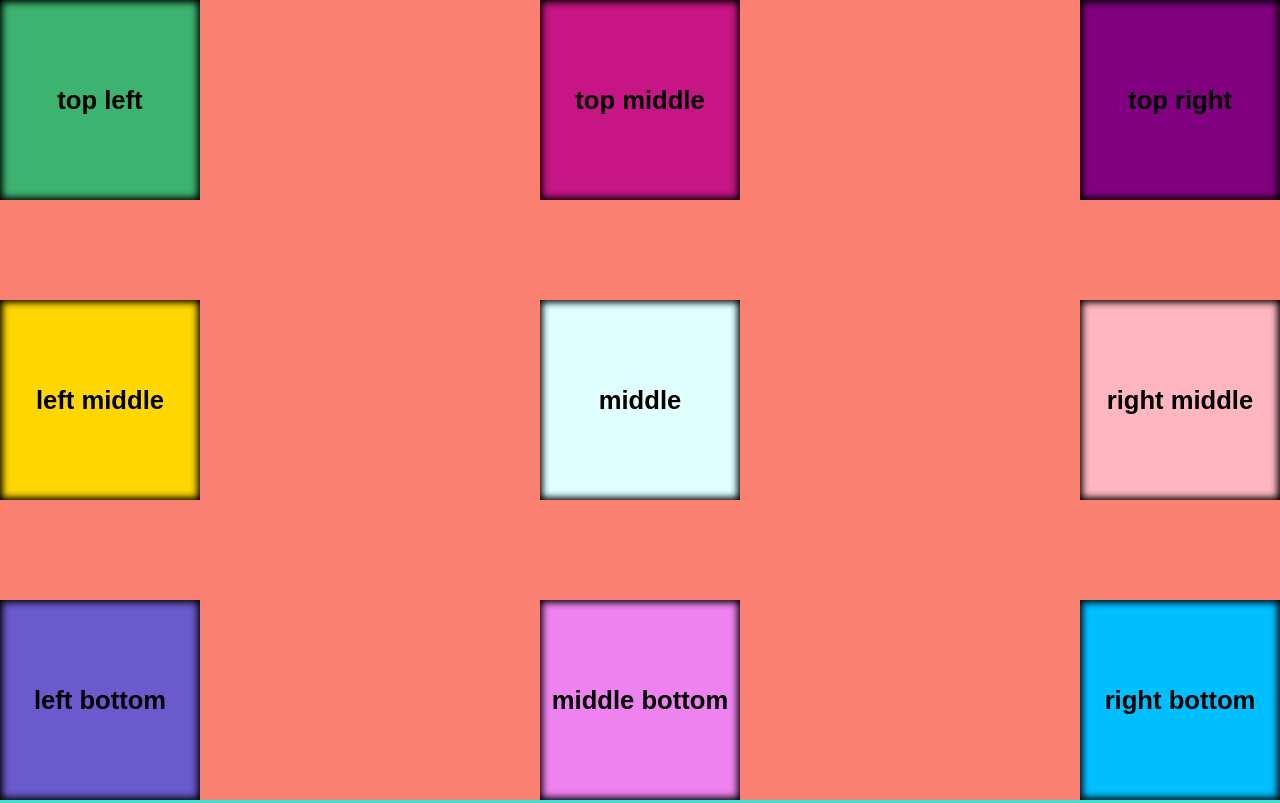
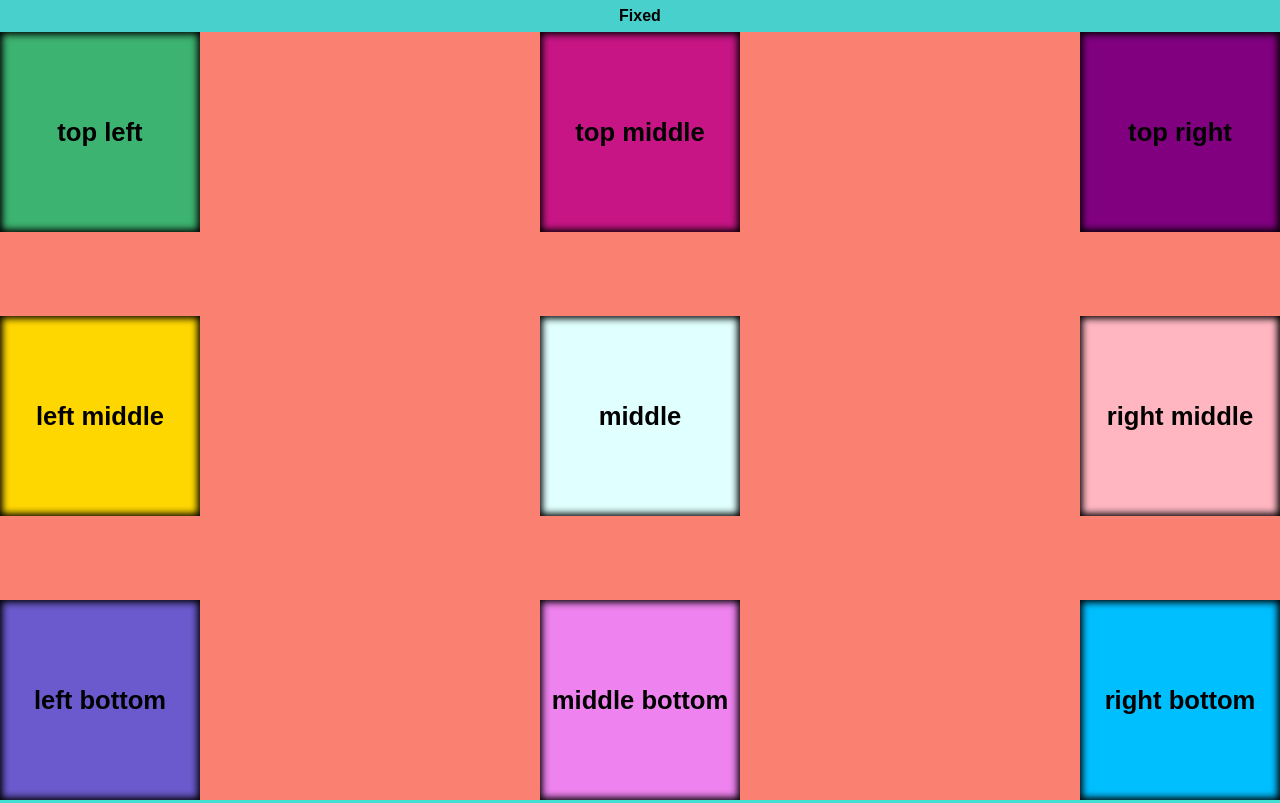
Before and after one commit to DylanSuarez/2202788.github.io, a plain HTML site: page actividades/actividad_p13.html in a window 1280 px wide. Shown: the top 803 px of the page. Drawn offline with Linux system fonts and the light colour scheme.

Commit message:
agregando el fixed de unidad 16

```diff
--- a/actividades/actividad_p13.html
+++ b/actividades/actividad_p13.html
@@ -26,13 +26,15 @@
 
     .viewport {
       width: 100%;
-      height: 100vh;
+      height: calc(100vh - 2rem);
       background-color: salmon;
       position: relative;
+      margin-top: 2rem;
     }
     .viewport:nth-child(2) {
       background-color: turquoise;
       display: flex;
+      margin: 0;
     }
     .box {
       position: absolute;
@@ -128,6 +130,20 @@
     .z-index1 {
       z-index: 1;
     }
+    .fixed {
+      width: 100%;
+      height: 2rem;
+      z-index: 999;
+      font-weight: bold;
+      position: fixed;
+      top: 0;
+      left: 0;
+      background-color: mediumturquoise;
+
+      display: flex;
+      justify-content: center;
+      align-items: center;
+    }
     @keyframes zIndex {
       to {
         transform: translateY(0);
@@ -139,7 +155,7 @@
   </style>
 </head>
 <body>
-  <section class="viewport">
+  <section class="vfixed viewport">
     <div class="box top-left">top left</div>
     <div class="box top-middle">top middle</div>
     <div class="box top-rgiht">top right</div>
@@ -164,5 +180,6 @@
       <div class="z-index1 abajo">z-index 1</div>
     </div>
   </section>
+  <div class="fixed">Fixed</div>
 </body>
 </html>
```
